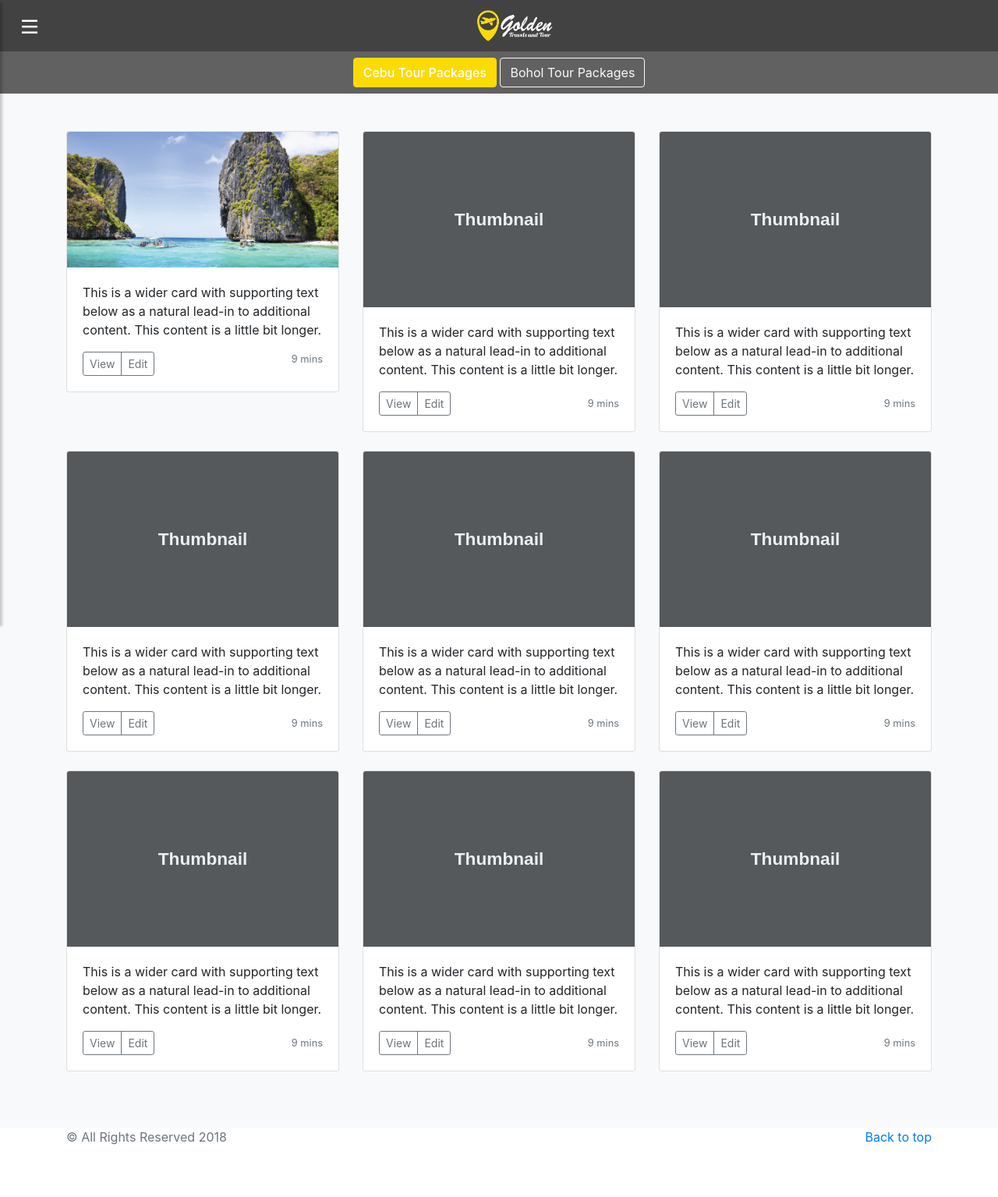
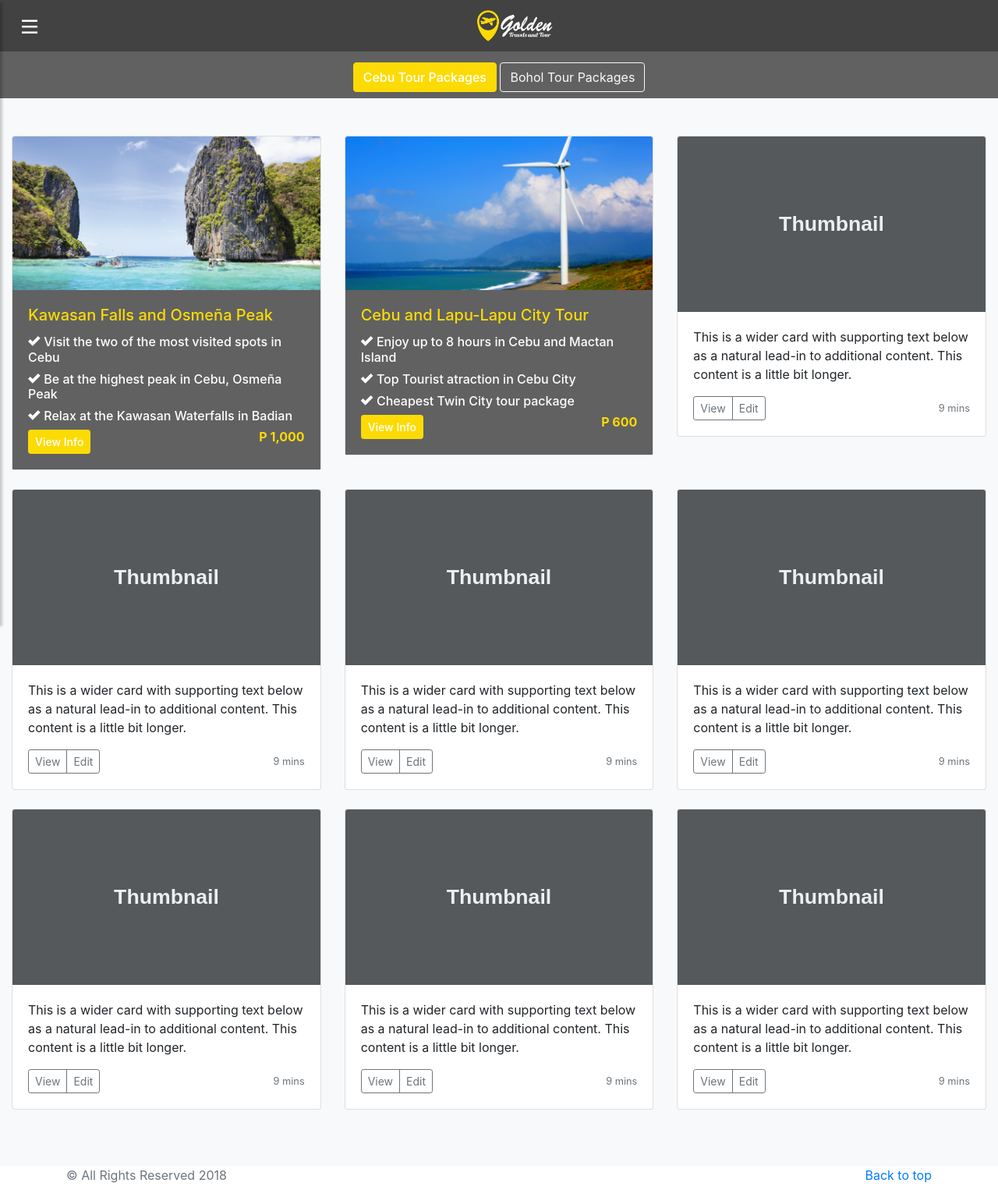
Before and after one commit to jruiz123/tours-and-travel, a PHP site: page /tour-packages.php in a window 1280 px wide. Shown: the whole page at 78% size. Before the commit the page ends 1468 px from the top, so only its background shows below. Run offline with PHP 8.4, Linux system fonts and the light colour scheme; some libraries are stand-ins or nearby versions.

Commit message:
update to new icons

```diff
--- a/assets/css/style.css
+++ b/assets/css/style.css
@@ -155,4 +155,8 @@ a[aria-expanded="true"]::before {
     font-weight: 500;
 }
 
+.golden-text {
+    color: #fcdb04;
+}
+
 /* Tour Package */
--- a/tour-packages.php
+++ b/tour-packages.php
@@ -12,12 +12,14 @@
 	   <link rel="stylesheet" href="assets/css/open-iconic-bootstrap.css">
 		<link rel="stylesheet" href="assets/css/jquery.mCustomScrollbar.min.css">
 
+		<link rel="stylesheet" href="https://maxcdn.icons8.com/fonts/line-awesome/1.1/css/line-awesome-font-awesome.min.css">
+
       <!-- Browser Tab Icon -->
       <link rel="icon" type="text/css" href="assets/images/gtat_logo_1.png">
 
 	</head>
 	<body>
-		<nav class="navbar navbar-toggleable-sm navbar-inverse grey darken-3">
+		<nav class="navbar navbar-toggleable-sm navbar-inverse fixed-top grey darken-3">
 			<div class="col-xs-1">
 				<button type="button" id="sidebarCollapse" class="navbar-toggler white-text">
 					<span class="oi oi-menu" title="menu" aria-hidden="true"></span>
@@ -56,6 +58,9 @@
 	   <div role="main">
 
 	      <section class="text-center grey darken-2">
+	      	<br />
+	      	<br />
+	      	<br />
 				<div class="container">
 					<a href="#cebu" class="btn btn- btn-outline-light my-2 btn-golden btn-active">Cebu Tour Packages</a>
 					<a href="#bohol" class="btn btn- btn-outline-light my-2 btn-golden">Bohol Tour Packages</a>
@@ -63,38 +68,54 @@
 	      </section>
 
 	      <div class="album py-5 bg-light">
-	        <div class="container">
+				<div class="container-fluid">
 					<div class="row">
 						<div class="col-md-4">
 							<div class="card mb-4 box-shadow">
+								<a href="">
 									<img class="card-img-top" src="assets/images/Sample_1.jpg" data-src="assets/images/Sample_1.jpg" alt="Card image cap">
-	                <div class="card-body">
-	                  <p class="card-text">This is a wider card with supporting text below as a natural lead-in to additional content. This content is a little bit longer.</p>
+								</a>
+								<div class="card-body grey darken-2 white-text">
+									<h5 class="card-title golden-text">Kawasan Falls and Osmeña Peak</h5>
+									<div class="card-text">
+										<p class="h6"><span class="oi oi-check"></span>&nbsp;Visit the two of the most visited spots in Cebu</p>
+										<p class="h6"><span class="oi oi-check"></span>&nbsp;Be at the highest peak in Cebu, Osmeña Peak</p>
+										<p class="h6"><span class="oi oi-check"></span>&nbsp;Relax at the Kawasan Waterfalls in Badian</p>
+									</div>
 									<div class="d-flex justify-content-between align-items-left">
 										<div class="btn-group">
-	                      <button type="button" class="btn btn-sm btn-outline-secondary">View</button>
-	                      <button type="button" class="btn btn-sm btn-outline-secondary">Edit</button>
+											<button type="button" class="btn btn-sm btn-outline-light btn-golden btn-active">View Info</button>
 										</div>
-	                    <small class="text-muted">9 mins</small>
+										<span class="oi oi-cash"></span><span class="h6 golden-text"><strong>P 1,000</strong></span>
 									</div>
 								</div>
 							</div>
 						</div>
+
 						<div class="col-md-4">
 							<div class="card mb-4 box-shadow">
-	                <img class="card-img-top" data-src="holder.js/100px225?theme=thumb&bg=55595c&fg=eceeef&text=Thumbnail" alt="Card image cap">
-	                <div class="card-body">
-	                  <p class="card-text">This is a wider card with supporting text below as a natural lead-in to additional content. This content is a little bit longer.</p>
-	                  <div class="d-flex justify-content-between align-items-center">
+								<a href="">
+									<img class="card-img-top" src="assets/images/Sample_2.jpg" data-src="assets/images/Sample_2.jpg" alt="Card image cap">
+								</a>
+								<div class="card-body grey darken-2 white-text">
+									<h5 class="card-title golden-text">Cebu and Lapu-Lapu City Tour</h5>
+									<div class="card-text">
+										<p class="h6"><span class="oi oi-check"></span>&nbsp;Enjoy up to 8 hours in Cebu and Mactan Island</p>
+										<p class="h6"><span class="oi oi-check"></span>&nbsp;Top Tourist atraction in Cebu City</p>
+										<p class="h6"><span class="oi oi-check"></span>&nbsp;Cheapest Twin City tour package</p>
+									</div>
+									<div class="d-flex justify-content-between align-items-left">
 										<div class="btn-group">
-	                      <button type="button" class="btn btn-sm btn-outline-secondary">View</button>
-	                      <button type="button" class="btn btn-sm btn-outline-secondary">Edit</button>
+											<button type="button" class="btn btn-sm btn-outline-light btn-golden btn-active">View Info</button>
 										</div>
-	                    <small class="text-muted">9 mins</small>
+										<span class="oi oi-cash"></span><span class="h6 golden-text"><strong>P 600</strong></span>
 									</div>
 								</div>
 							</div>
 						</div>
+
+
+
 	            <div class="col-md-4">
 	              <div class="card mb-4 box-shadow">
 	                <img class="card-img-top" data-src="holder.js/100px225?theme=thumb&bg=55595c&fg=eceeef&text=Thumbnail" alt="Card image cap">
```
Lines whose indentation alone changed are shown as unchanged.
